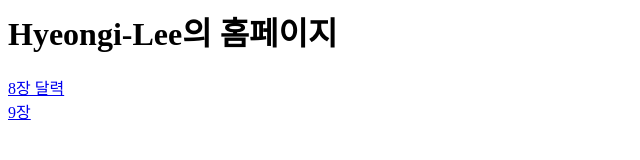
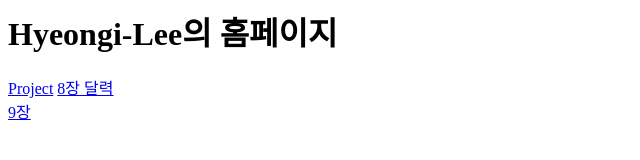
Before and after one commit to Hyeongi-Lee/Hyeongi-Lee.github.io, a plain HTML site: page index.html in a window 1280 px wide. Shown: the full height of the page, 0-640 px from the left. Drawn offline with Linux system fonts and the light colour scheme.

Commit message:
Update index.html

```diff
--- a/index.html
+++ b/index.html
@@ -1,3 +1,4 @@
 <H1>Hyeongi-Lee의 홈페이지</H1>
+<a href="project/">Project</a>
 <a href="ch8/">8장 달력</a><br>
 <a href="ch9/">9장</a>
```
